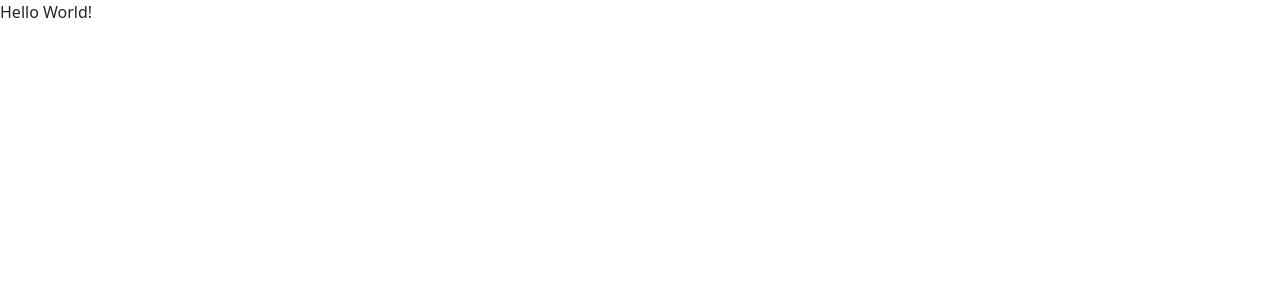
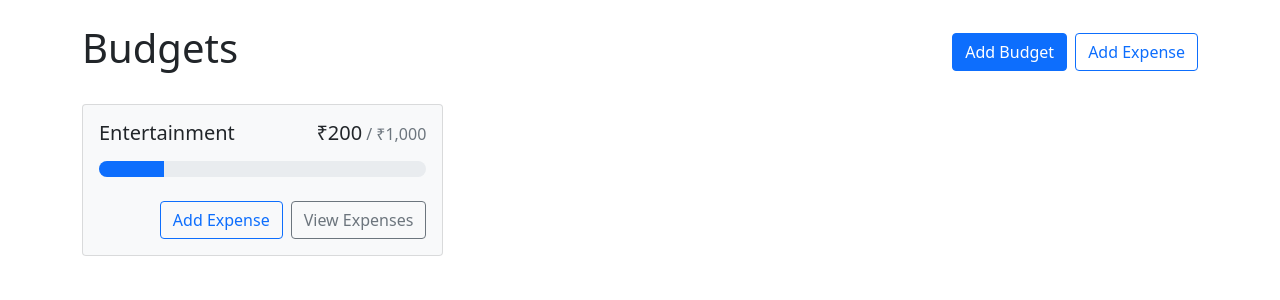
Before and after one commit to Fig0-xD/Budget-App, a React (Create React App) app: page / in a window 1280 px wide. Shown: the top 300 px of the page. Built offline with nearby package versions, Linux system fonts and the light colour scheme.

Commit message:
done app styles and added BudgetCard component

```diff
--- a/package.json
+++ b/package.json
@@ -11,6 +11,7 @@
     "react-bootstrap": "^2.3.1",
     "react-dom": "^18.1.0",
     "react-scripts": "5.0.1",
+    "uuid": "^8.3.2",
     "web-vitals": "^2.1.4"
   },
   "scripts": {
--- a/src/App.js
+++ b/src/App.js
@@ -1,7 +1,28 @@
 import React from "react";
+import { Button, Container, Stack } from "react-bootstrap";
+
+import BudgetCard from "./components/BudgetCard";
 
 function App() {
-	return <div> Hello World!</div>;
+	return (
+		<Container className="my-4">
+			<Stack direction="horizontal" gap="2" className="mb-4">
+				<h1 className="me-auto">Budgets</h1>
+				<Button variant="primary">Add Budget</Button>
+				<Button variant="outline-primary">Add Expense</Button>
+			</Stack>
+			<div
+				style={{
+					display: "grid",
+					gridTemplateColumns: "repeat(auto-fill, minmax(300px, 1fr))",
+          gap: "1rem",
+          alignItems: "flex-start"
+				}}
+			>
+        <BudgetCard name="Entertainment" amount={200} max={1000} gray></BudgetCard>
+      </div>
+		</Container>
+	);
 }
 
 export default App;
--- /dev/null
+++ b/src/components/BudgetCard.jsx
@@ -0,0 +1,51 @@
+import React from "react";
+import { Button, Card, ProgressBar, Stack } from "react-bootstrap";
+
+import { currencyFormatter } from "../utils";
+
+const getProgressBarVariant = (amount, max) => {
+	const ratio = amount / max;
+	if (ratio < 0.5) return "primary";
+	if (ratio < 0.75) return "warning";
+	return "danger";
+};
+
+const BudgetCard = ({ name, amount, max, gray }) => {
+	const classNames = [];
+	if (amount > max) {
+		classNames.push("bg-danger", "bg-opacity-10");
+	} else if (gray) {
+		classNames.push("bg-light");
+	}
+
+	return (
+		<Card className={classNames.join(" ")}>
+			<Card.Body>
+				<Card.Title className="d-flex justify-content-between align-items-baseline fw-normal mb-3">
+					<div className="me-2">{name}</div>
+					<div className="d-flex align-items-baseline">
+						{currencyFormatter.format(amount)}
+						<span className="text-muted fs-6 ms-1">
+							/ {currencyFormatter.format(max)}
+						</span>
+					</div>
+				</Card.Title>
+				<ProgressBar
+					className="rounded-pill"
+					variant={getProgressBarVariant(amount, max)}
+					min={0}
+					max={max}
+					now={amount}
+				/>
+				<Stack direction="horizontal" gap="2" className="mt-4">
+					<Button variant="outline-primary" className="ms-auto">
+						Add Expense
+					</Button>
+					<Button variant="outline-secondary">View Expenses</Button>
+				</Stack>
+			</Card.Body>
+		</Card>
+	);
+};
+
+export default BudgetCard;
--- /dev/null
+++ b/src/utils.js
@@ -0,0 +1,5 @@
+export const currencyFormatter = new Intl.NumberFormat(undefined, {
+	currency: "inr",
+	style: "currency",
+	minimumFractionDigits: 0,
+});
```
Also changed, not shown: 1 other file (tests, documents, lock files or other folders).
